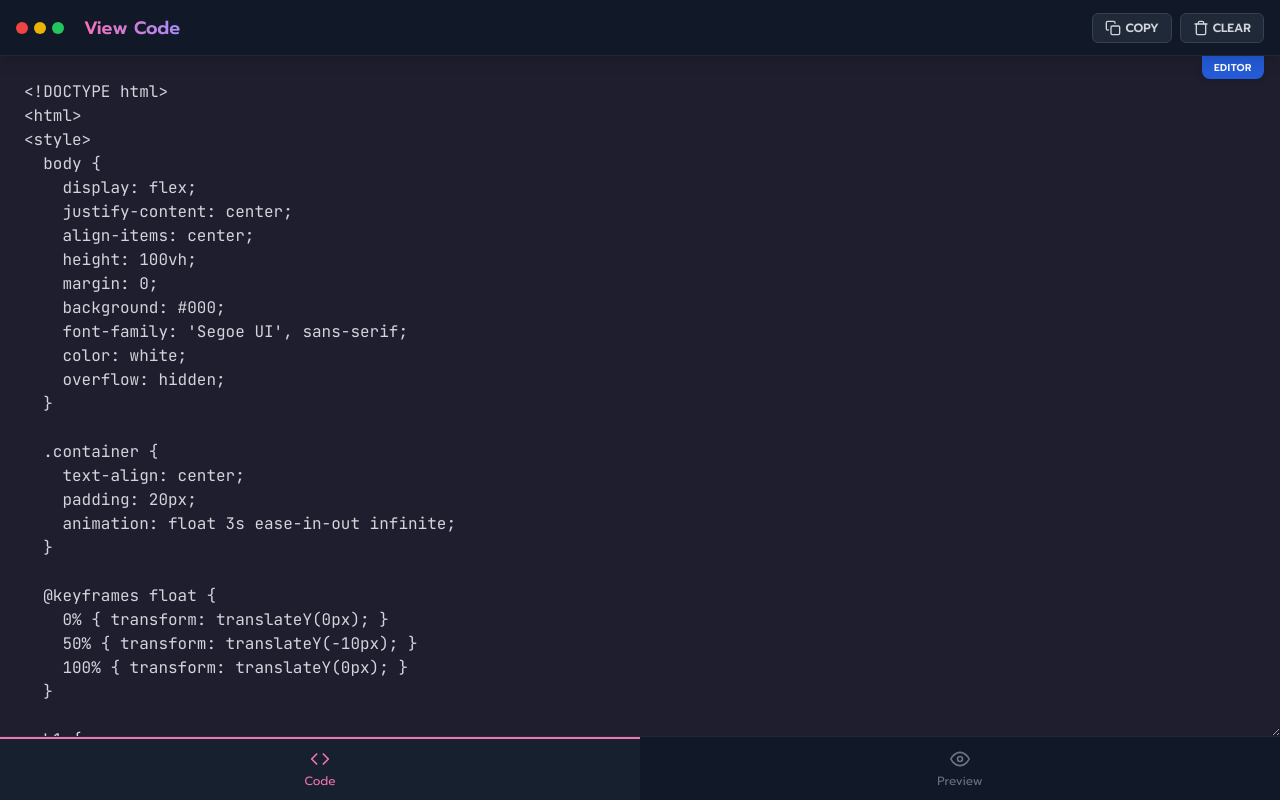
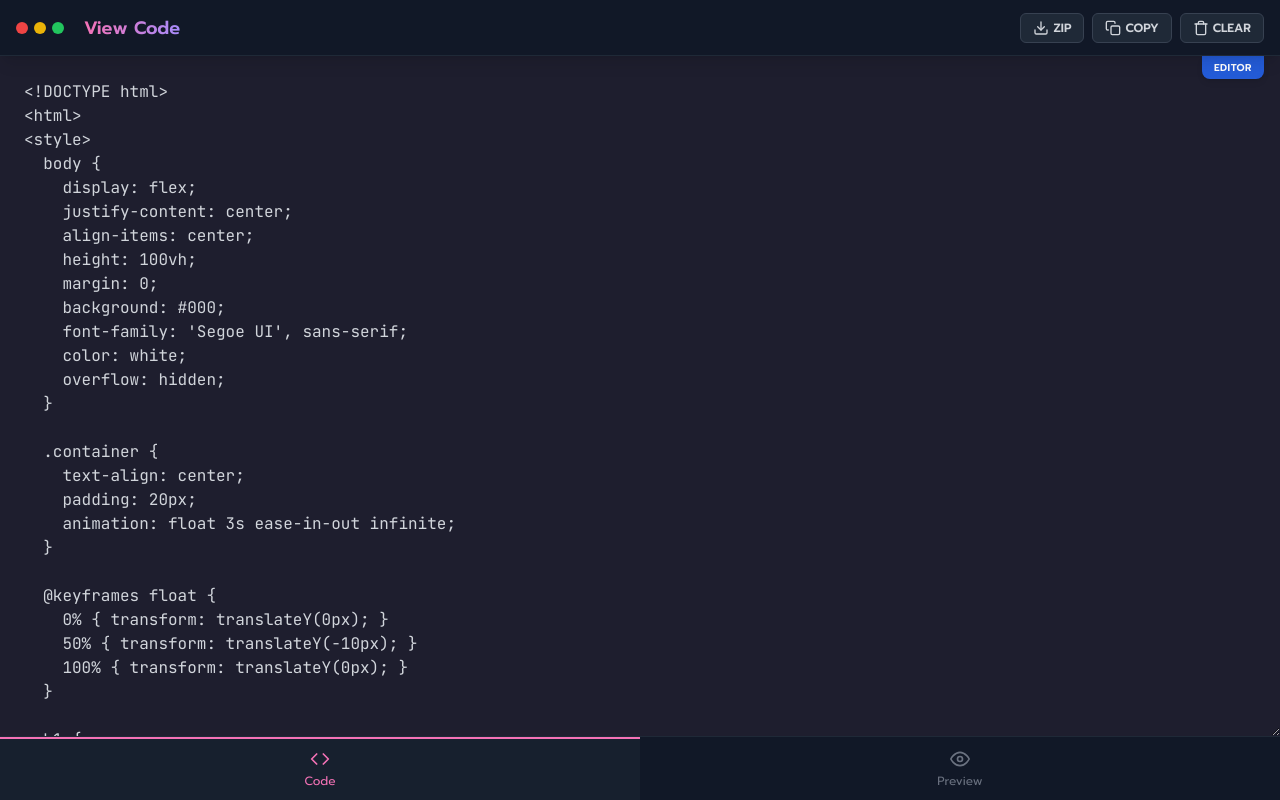
Before and after one commit to tontakankeawpang321-glitch/Vibecode, a plain HTML site: page index.html in a window 1280 px wide. Drawn offline with nearby package versions, Linux system fonts and the light colour scheme; some packages are replaced by stand-ins of ours; a script that the page names is missing.

Commit message:
Update index.html

```diff
--- a/index.html
+++ b/index.html
@@ -8,6 +8,8 @@
     <script src="https://cdn.tailwindcss.com"></script>
     <!-- SweetAlert2 CSS & JS -->
     <script src="https://cdn.jsdelivr.net/npm/sweetalert2@11"></script>
+    <!-- JSZip for Exporting -->
+    <script src="https://cdnjs.cloudflare.com/ajax/libs/jszip/3.10.1/jszip.min.js"></script>
     <!-- Fonts -->
     <link href="https://fonts.googleapis.com/css2?family=JetBrains+Mono:wght@400;700&family=Prompt:wght@300;400;600&display=swap" rel="stylesheet">
     <style>
@@ -76,6 +78,12 @@
             </span>
         </div>
         <div class="flex gap-2">
+            <!-- Export ZIP Button -->
+            <button onclick="exportZIP()" class="group flex items-center gap-1 px-3 py-1.5 rounded-md bg-gray-800 hover:bg-yellow-600 text-gray-300 hover:text-white transition-all border border-gray-700 hover:border-yellow-500" title="Export ZIP">
+                <svg xmlns="http://www.w3.org/2000/svg" width="16" height="16" viewBox="0 0 24 24" fill="none" stroke="currentColor" stroke-width="2" stroke-linecap="round" stroke-linejoin="round"><path d="M21 15v4a2 2 0 0 1-2 2H5a2 2 0 0 1-2-2v-4"></path><polyline points="7 10 12 15 17 10"></polyline><line x1="12" y1="15" x2="12" y2="3"></line></svg>
+                <span class="text-xs font-semibold">ZIP</span>
+            </button>
+
             <!-- Copy Button -->
             <button onclick="copyCode()" class="group flex items-center gap-1 px-3 py-1.5 rounded-md bg-gray-800 hover:bg-blue-600 text-gray-300 hover:text-white transition-all border border-gray-700 hover:border-blue-500" title="Copy All">
                 <svg xmlns="http://www.w3.org/2000/svg" width="16" height="16" viewBox="0 0 24 24" fill="none" stroke="currentColor" stroke-width="2" stroke-linecap="round" stroke-linejoin="round"><rect x="9" y="9" width="13" height="13" rx="2" ry="2"></rect><path d="M5 15H4a2 2 0 0 1-2-2V4a2 2 0 0 1 2-2h9a2 2 0 0 1 2 2v1"></path></svg>
@@ -225,6 +233,45 @@
             preview.srcdoc = editor.value;
         }
 
+        // 🔥 EXPORT ZIP FUNCTION
+        async function exportZIP() {
+            // สร้าง instance ของ JSZip
+            const zip = new JSZip();
+            // นำโค้ดจาก Editor ใส่ลงไปในไฟล์ index.html ใน zip
+            zip.file("index.html", editor.value);
+
+            // สร้าง Blob จาก Zip
+            const content = await zip.generateAsync({type:"blob"});
+            const reader = new FileReader();
+
+            // Logic สำหรับ Android หรือ Browser ทั่วไป
+            reader.onloadend = function(){
+                if(window.Android && window.Android.saveBase64File){
+                    window.Android.saveBase64File(reader.result);
+                    Swal.fire('Sent to Android', 'File sent to Android native handler', 'success');
+                } else {
+                    // fallback ถ้าเปิดใน browser ปกติ
+                    const a=document.createElement("a");
+                    a.href=URL.createObjectURL(content);
+                    a.download="ebook_complete.zip";
+                    a.click();
+
+                    // แจ้งเตือนเล็กๆ
+                    const Toast = Swal.mixin({
+                        toast: true,
+                        position: 'top-end',
+                        showConfirmButton: false,
+                        timer: 2000,
+                        background: '#374151',
+                        color: '#fff'
+                    });
+                    Toast.fire({ icon: 'success', title: 'Export ZIP สำเร็จ!' });
+                }
+            }
+
+            reader.readAsDataURL(content);
+        }
+
         // 🔥 Clear Code ด้วย SweetAlert2
         function clearCode() {
             Swal.fire({
```
